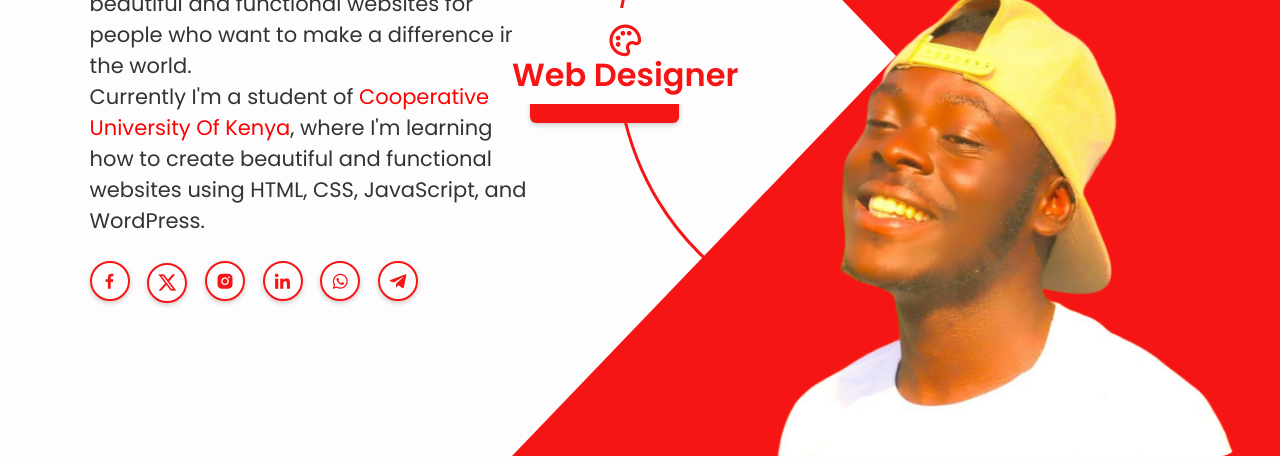
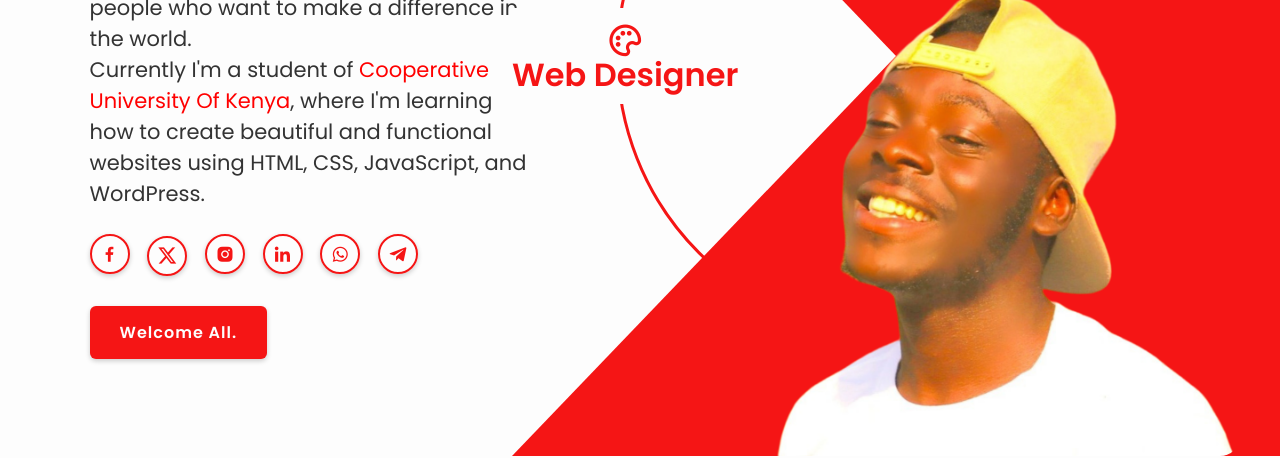
Before and after one commit to Gregogithub/My-portfolio.github.io, a plain HTML site: page index.html in a window 1280 px wide. Shown: the part 344-802 px from the top of the page. Drawn offline with nearby package versions, Linux system fonts and the light colour scheme.

Commit message:
Update index.html

```diff
--- a/index.html
+++ b/index.html
@@ -57,9 +57,9 @@
                 <a href="https://wa.me/+254-707-826-979"><i class='bx bxl-whatsapp'></i></a>
                 <a href="https://t.me/undigregory"><i class='bx bxl-telegram'></i></a>
             </div>
+                <a href="#home" class="btn">Welcome All.</a>
+        </div>
 
-        </div>
-            <a href="#home" class="btn">Welcome.</a>
         <div class="profession-container">
             <div class="profession-box">
                 <div class="profession" style="--i:0;">
```
